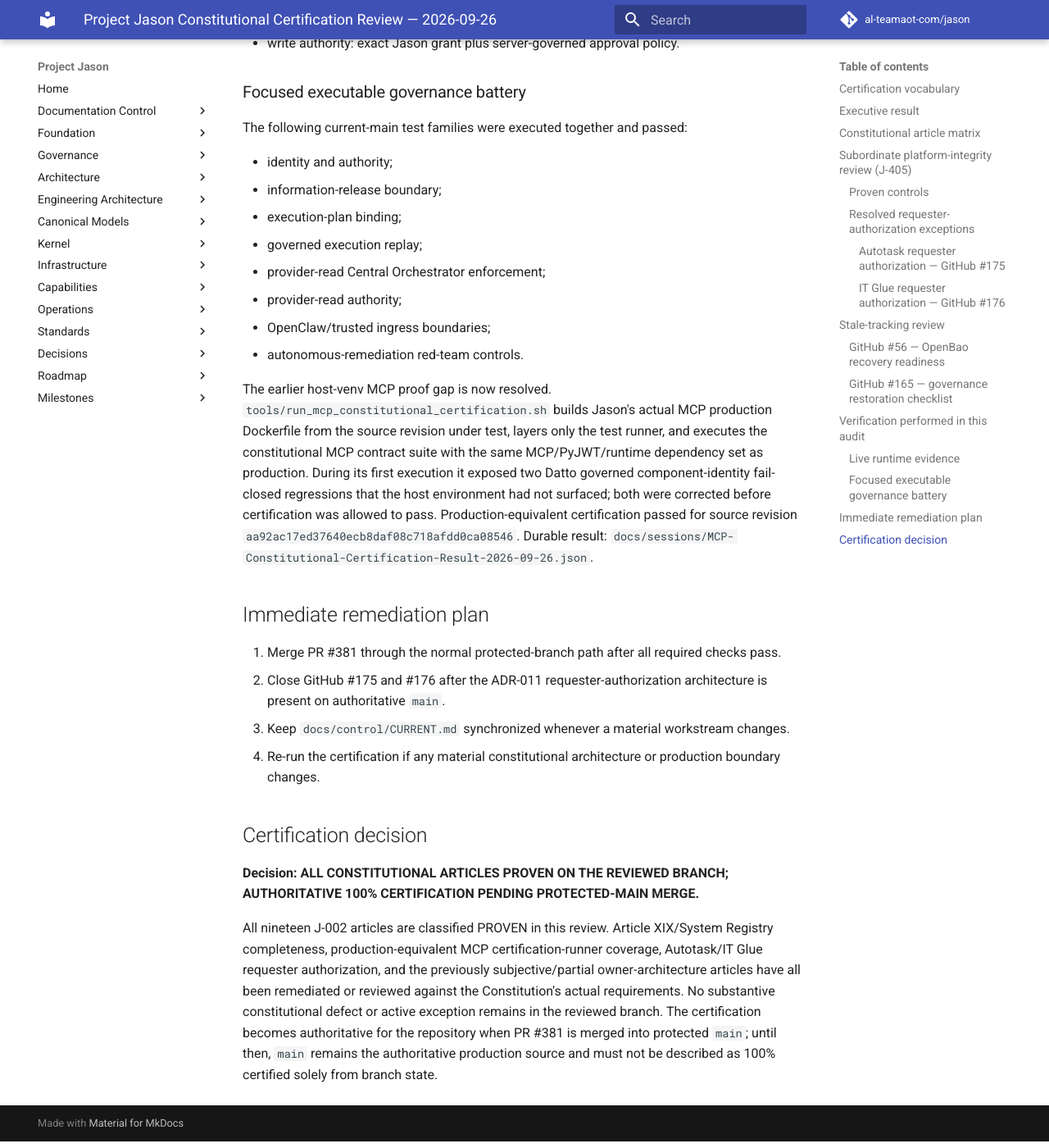
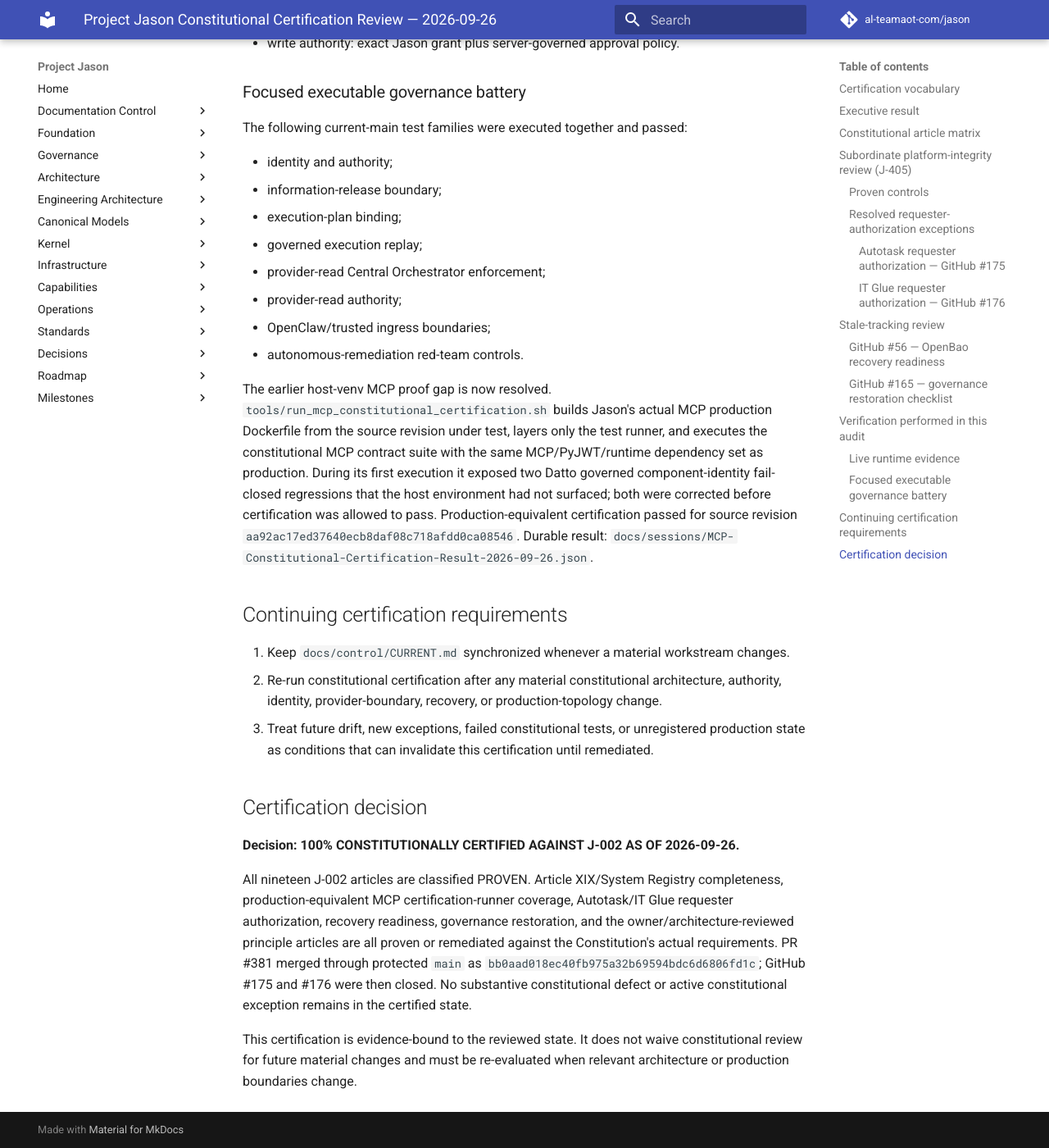
Before and after one commit to al-teamaot-com/jason, an MkDocs documentation site: the page built from docs/governance/CONSTITUTIONAL-CERTIFICATION-2026-09-26.md, in a window 1280 px wide and 1400 px high, scrolled down 6129 px. Shown: the whole window at 82% size. Built offline with MkDocs 1.6.1 and Material for MkDocs 9.7.7, drawn with Linux system fonts in a browser that asks for light colours; comment, search, counter and statistics services are not loaded.

Commit message:
Close constitutional certification review

```diff
--- a/docs/governance/CONSTITUTIONAL-CERTIFICATION-2026-09-26.md
+++ b/docs/governance/CONSTITUTIONAL-CERTIFICATION-2026-09-26.md
@@ -126,15 +126,16 @@ The following current-main test families were executed together and passed:
 
 The earlier host-venv MCP proof gap is now resolved. `tools/run_mcp_constitutional_certification.sh` builds Jason's actual MCP production Dockerfile from the source revision under test, layers only the test runner, and executes the constitutional MCP contract suite with the same MCP/PyJWT/runtime dependency set as production. During its first execution it exposed two Datto governed component-identity fail-closed regressions that the host environment had not surfaced; both were corrected before certification was allowed to pass. Production-equivalent certification passed for source revision `aa92ac17ed37640ecb8daf08c718afdd0ca08546`. Durable result: `docs/sessions/MCP-Constitutional-Certification-Result-2026-09-26.json`.
 
-## Immediate remediation plan
+## Continuing certification requirements
 
-1. Merge PR #381 through the normal protected-branch path after all required checks pass.
-2. Close GitHub #175 and #176 after the ADR-011 requester-authorization architecture is present on authoritative `main`.
-3. Keep `docs/control/CURRENT.md` synchronized whenever a material workstream changes.
-4. Re-run the certification if any material constitutional architecture or production boundary changes.
+1. Keep `docs/control/CURRENT.md` synchronized whenever a material workstream changes.
+2. Re-run constitutional certification after any material constitutional architecture, authority, identity, provider-boundary, recovery, or production-topology change.
+3. Treat future drift, new exceptions, failed constitutional tests, or unregistered production state as conditions that can invalidate this certification until remediated.
 
 ## Certification decision
 
-**Decision: ALL CONSTITUTIONAL ARTICLES PROVEN ON THE REVIEWED BRANCH; AUTHORITATIVE 100% CERTIFICATION PENDING PROTECTED-MAIN MERGE.**
+**Decision: 100% CONSTITUTIONALLY CERTIFIED AGAINST J-002 AS OF 2026-09-26.**
 
-All nineteen J-002 articles are classified PROVEN in this review. Article XIX/System Registry completeness, production-equivalent MCP certification-runner coverage, Autotask/IT Glue requester authorization, and the previously subjective/partial owner-architecture articles have all been remediated or reviewed against the Constitution's actual requirements. No substantive constitutional defect or active exception remains in the reviewed branch. The certification becomes authoritative for the repository when PR #381 is merged into protected `main`; until then, `main` remains the authoritative production source and must not be described as 100% certified solely from branch state.
+All nineteen J-002 articles are classified PROVEN. Article XIX/System Registry completeness, production-equivalent MCP certification-runner coverage, Autotask/IT Glue requester authorization, recovery readiness, governance restoration, and the owner/architecture-reviewed principle articles are all proven or remediated against the Constitution's actual requirements. PR #381 merged through protected `main` as `bb0aad018ec40fb975a32b69594bdc6d6806fd1c`; GitHub #175 and #176 were then closed. No substantive constitutional defect or active constitutional exception remains in the certified state.
+
+This certification is evidence-bound to the reviewed state. It does not waive constitutional review for future material changes and must be re-evaluated when relevant architecture or production boundaries change.
```
Also changed, not shown: docs/control/CURRENT.md (+2 -2 lines).
